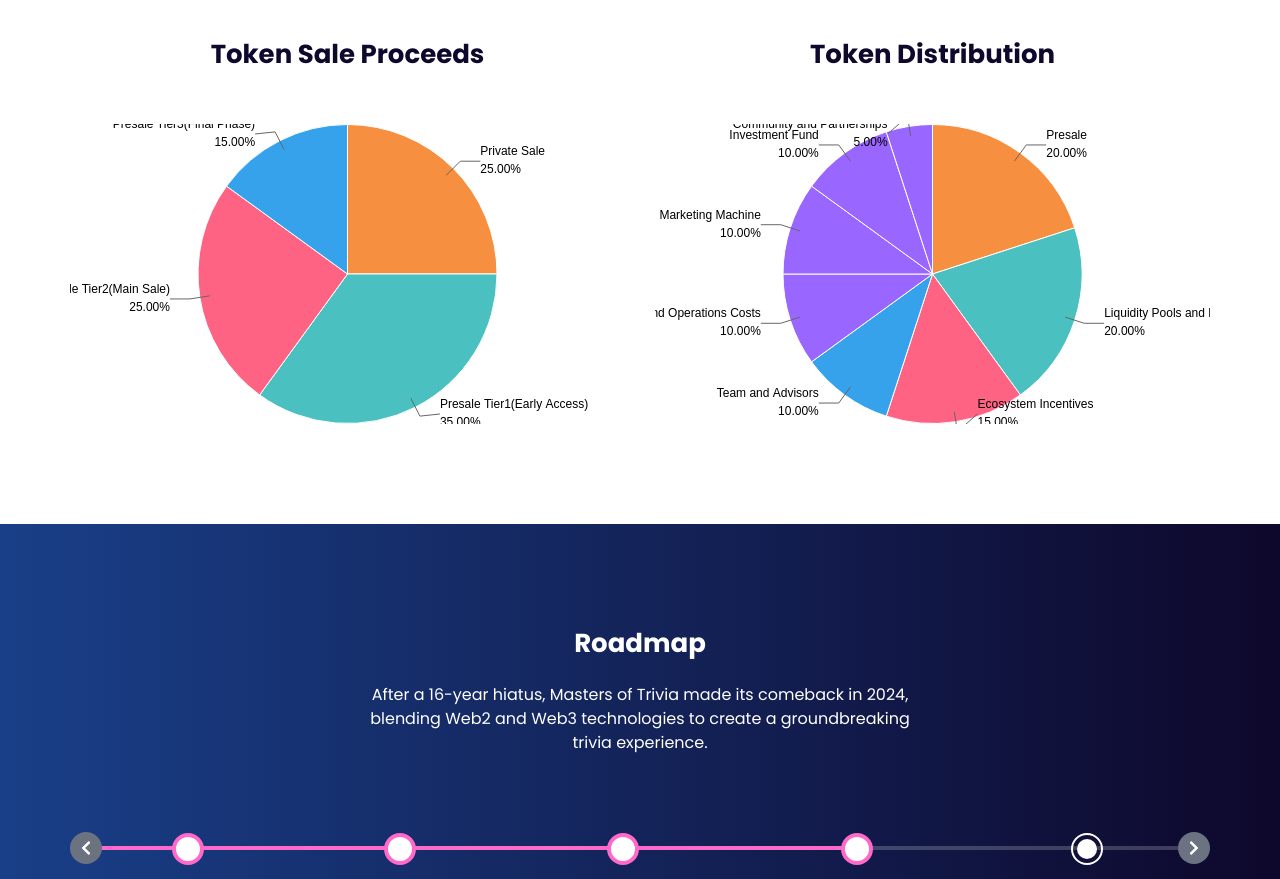
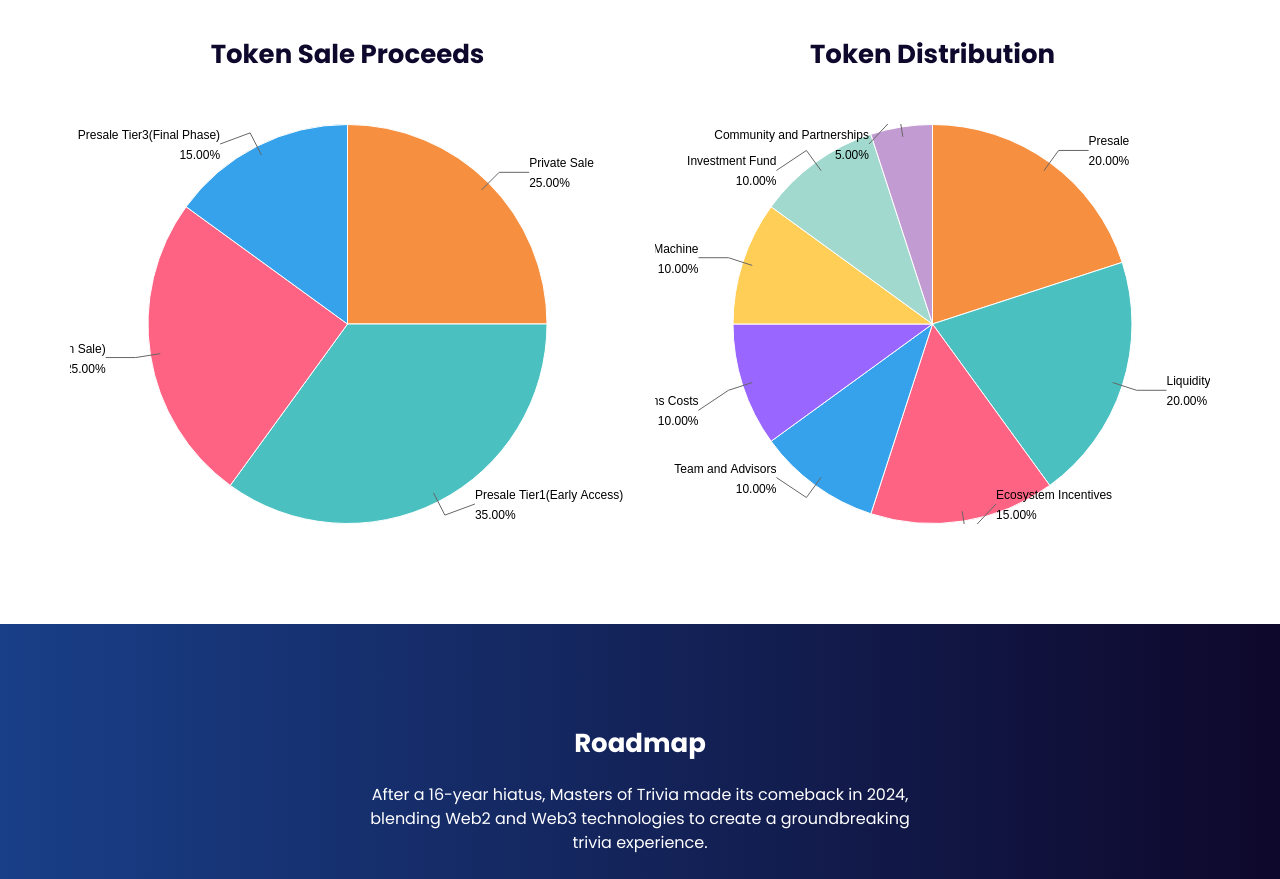
Before and after one commit to Ahsanch007/Cryptocash, a Next.js app: page / in a window 1280 px wide. Shown: the part 3640-4519 px from the top of the page. Built offline with nearby package versions, Linux system fonts and the light colour scheme.

Commit message:
issue fixed

```diff
--- a/src/components/ui/TokenSale.js
+++ b/src/components/ui/TokenSale.js
@@ -52,33 +52,25 @@
             const value = dataset.data[index];
             const percentage = `${value.toFixed(2)}%`;
 
-            // Get the center angle of the slice
             const centerAngle = (arc.startAngle + arc.endAngle) / 2;
 
-            // Calculate the starting point of the callout line
             const outerRadius = arc.outerRadius;
-            const startX = Math.cos(centerAngle) * (outerRadius - 10) + width / 2; // Start inside the pie chart
-            const startY = Math.sin(centerAngle) * (outerRadius - 10) + height / 2; // Start inside the pie chart
+            const startX = Math.cos(centerAngle) * (outerRadius - 10) + width / 2;
+            const startY = Math.sin(centerAngle) * (outerRadius - 10) + height / 2;
 
-            // Set the callout line's length and avoid overflowing out of bounds
-            const lineLength = 10;
+            const lineLength = 15;
             const endX = Math.cos(centerAngle) * (outerRadius + lineLength) + width / 2;
             const endY = Math.sin(centerAngle) * (outerRadius + lineLength) + height / 2;
 
-            // Adjust label position based on the angle to ensure it stays inside the canvas
-            const horizontalOffset = 20;
+            const horizontalOffset = 30;
             let labelX = endX < width / 2 ? endX - horizontalOffset : endX + horizontalOffset;
-
-            // Ensure the label stays within the canvas horizontally
             labelX = Math.max(20, Math.min(labelX, width - 20));
 
-            // Adjust vertical position to avoid clipping
             let labelY = endY;
-            const padding = 10; // Add padding to the top and bottom
-            if (endY < padding) labelY = padding; // Top padding
-            if (endY > height - padding) labelY = height - padding; // Bottom padding
+            const padding = 20;
+            if (endY < padding) labelY = padding;
+            if (endY > height - padding) labelY = height - padding;
 
-            // Draw the callout line
             ctx.beginPath();
             ctx.moveTo(startX, startY);
             ctx.lineTo(endX, endY);
@@ -86,30 +78,23 @@
             ctx.lineWidth = 1;
             ctx.stroke();
 
-            // Draw the horizontal segment of the callout line
             ctx.beginPath();
             ctx.moveTo(endX, endY);
             ctx.lineTo(labelX, labelY);
             ctx.stroke();
 
-            // Add the text label (category) and percentage
             const label = data.labels[index];
             ctx.fillStyle = '#000';
             ctx.font = '12px Arial';
             ctx.textAlign = endX < width / 2 ? 'right' : 'left';
 
-            // Adjust the label placement to avoid overlap
-            const labelYAdjusted = labelY - 6;
-            const percentageYAdjusted = labelY + 12;
-
-            // Draw the label and percentage
-            ctx.fillText(label, labelX, labelYAdjusted); // Category label
-            ctx.fillText(percentage, labelX, percentageYAdjusted); // Percentage
+            ctx.fillText(label, labelX, labelY - 5);
+            ctx.fillText(percentage, labelX, labelY + 15);
         });
     };
 
     return (
-        <div className='' style={{ width: '100%', height: '300px', position: 'relative' }}>
+        <div className='' style={{ width: '100%', height: '400px', position: 'relative' }}>
             <Pie
                 data={data}
                 options={options}
--- a/src/components/ui/Tokenomics.js
+++ b/src/components/ui/Tokenomics.js
@@ -25,9 +25,9 @@
                     '#FF6384', // Pink
                     '#36A2EB', // Blue
                     '#9966FF', // Purple
-                    '#9966FF', // Purple
-                    '#9966FF', // Purple
-                    '#9966FF', // Purple
+                    '#FFCE56', // Yellow
+                    '#A2D9CE', // Mint
+                    '#C39BD3', // Lavender
                 ],
                 borderWidth: 1,
             },
@@ -39,13 +39,12 @@
         maintainAspectRatio: false,
         plugins: {
             tooltip: {
-                enabled: false, // Disable tooltips since we're customizing labels
+                enabled: false,
             },
             legend: {
-                display: false, // Hide default legend
+                display: false,
             },
         },
-        animation: false,
     };
 
     const drawCustomLabels = (chart) => {
@@ -54,37 +53,41 @@
 
         const { width, height } = chartArea;
         const meta = chart.getDatasetMeta(0);
+        const placedLabels = []; // To keep track of already placed labels and avoid overlaps
 
         meta.data.forEach((arc, index) => {
             const dataset = data.datasets[0];
             const value = dataset.data[index];
             const percentage = `${value.toFixed(2)}%`;
 
-            // Get the center angle of the slice
             const centerAngle = (arc.startAngle + arc.endAngle) / 2;
 
-            // Calculate the starting point of the callout line
             const outerRadius = arc.outerRadius;
-            const startX = Math.cos(centerAngle) * (outerRadius - 10) + width / 2; // Start inside the pie chart
-            const startY = Math.sin(centerAngle) * (outerRadius - 10) + height / 2; // Start inside the pie chart
+            const startX = Math.cos(centerAngle) * (outerRadius - 10) + width / 2;
+            const startY = Math.sin(centerAngle) * (outerRadius - 10) + height / 2;
 
-            // Set the callout line's length and avoid overflowing out of bounds
-            const lineLength = 10;
+            const lineLength = 15;
             const endX = Math.cos(centerAngle) * (outerRadius + lineLength) + width / 2;
             const endY = Math.sin(centerAngle) * (outerRadius + lineLength) + height / 2;
 
-            // Adjust label position based on the angle to ensure it stays inside the canvas
-            const horizontalOffset = 20;
+            const horizontalOffset = 30;
             let labelX = endX < width / 2 ? endX - horizontalOffset : endX + horizontalOffset;
 
-            // Ensure the label stays within the canvas horizontally
+            // Adjust vertical position to prevent overlapping with already placed labels
+            let labelY = endY;
+            placedLabels.forEach((placedLabel) => {
+                if (Math.abs(labelY - placedLabel.y) < 20) {
+                    labelY = labelY + (labelY > placedLabel.y ? 20 : -20);
+                }
+            });
+
+            // Ensure label stays within the canvas bounds
+            const padding = 20;
             labelX = Math.max(20, Math.min(labelX, width - 20));
+            labelY = Math.max(padding, Math.min(labelY, height - padding));
 
-            // Adjust vertical position to avoid clipping
-            let labelY = endY;
-            const padding = 10; // Add padding to the top and bottom
-            if (endY < padding) labelY = padding; // Top padding
-            if (endY > height - padding) labelY = height - padding; // Bottom padding
+            // Save the label's position
+            placedLabels.push({ x: labelX, y: labelY });
 
             // Draw the callout line
             ctx.beginPath();
@@ -94,30 +97,23 @@
             ctx.lineWidth = 1;
             ctx.stroke();
 
-            // Draw the horizontal segment of the callout line
             ctx.beginPath();
             ctx.moveTo(endX, endY);
             ctx.lineTo(labelX, labelY);
             ctx.stroke();
 
-            // Add the text label (category) and percentage
+            // Draw the label and percentage
             const label = data.labels[index];
             ctx.fillStyle = '#000';
             ctx.font = '12px Arial';
             ctx.textAlign = endX < width / 2 ? 'right' : 'left';
-
-            // Adjust the label placement to avoid overlap
-            const labelYAdjusted = labelY - 6;
-            const percentageYAdjusted = labelY + 12;
-
-            // Draw the label and percentage
-            ctx.fillText(label, labelX, labelYAdjusted); // Category label
-            ctx.fillText(percentage, labelX, percentageYAdjusted); // Percentage
+            ctx.fillText(label, labelX, labelY - 5);
+            ctx.fillText(percentage, labelX, labelY + 15);
         });
     };
 
     return (
-        <div className='' style={{ width: '100%', height: '300px', position: 'relative' }}>
+        <div style={{ width: '100%', height: '400px', position: 'relative' }}>
             <Pie
                 data={data}
                 options={options}
@@ -133,4 +129,3 @@
 };
 
 export default Tokenomics;
-``
```
